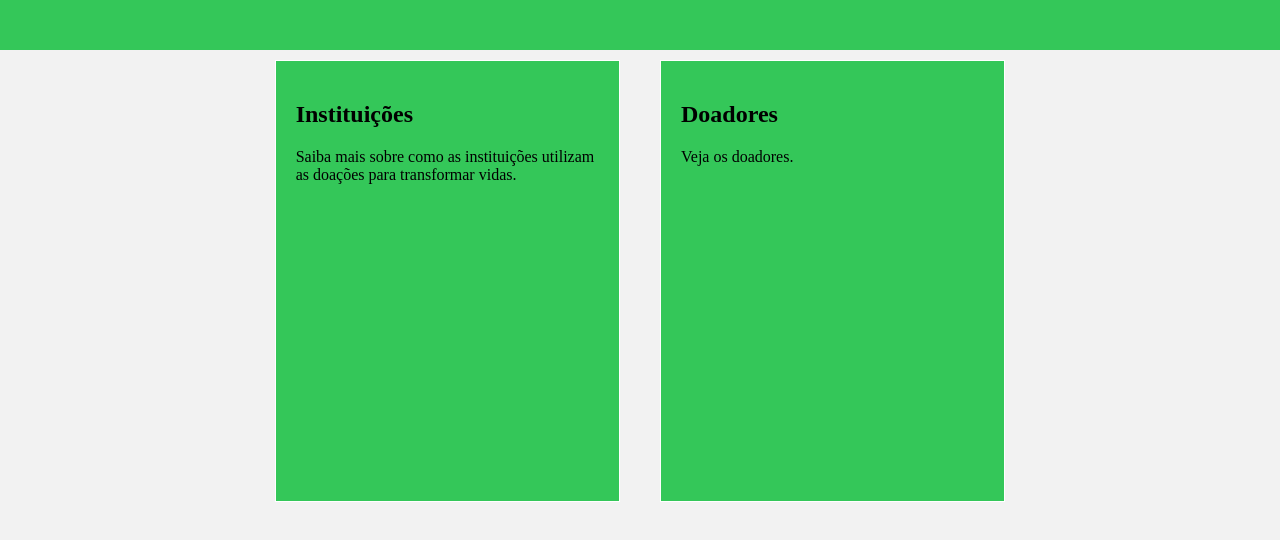
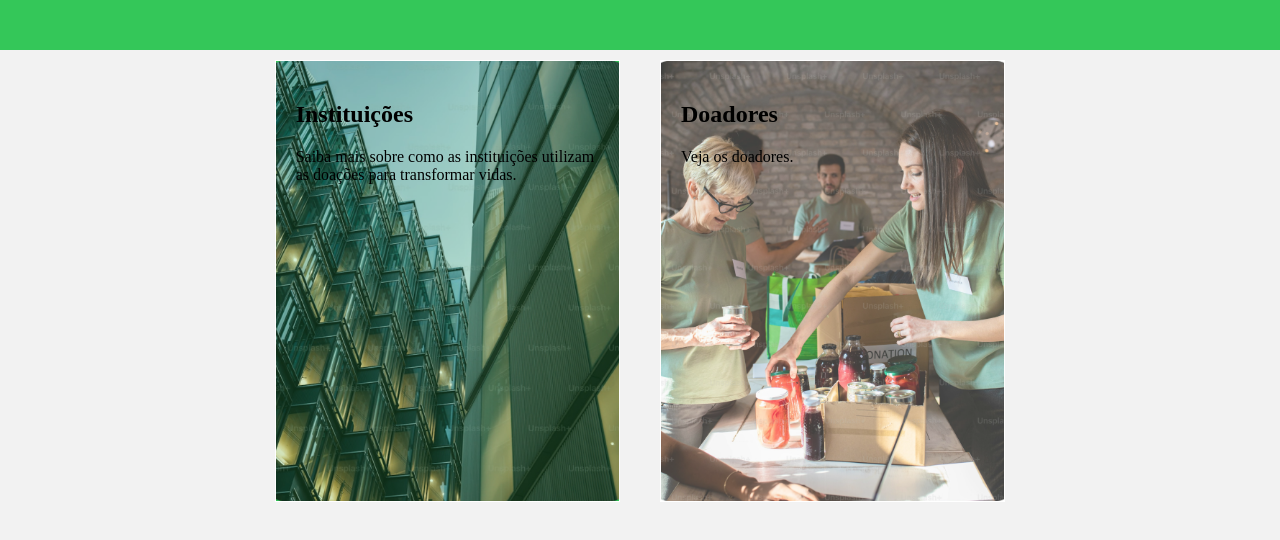
Before and after one commit to nahzuma/Doe.App, a plain HTML site: page menu.html in a window 1280 px wide. Drawn offline with Linux system fonts and the light colour scheme.

Commit message:
adicionei imagens ás caixas

```diff
--- a/menu.css
+++ b/menu.css
@@ -32,13 +32,22 @@ body {
 }
 
 .box1 {
-	background-color: #34C759; /* light gray background */
+	background-color: #34C759;
+	background-image: url(imagens/empresas.png);
+	background-size: cover;
+	background-position: center;
 }
 
 .box2 {
-	background-color: #34C759; /* darker gray background */
+	background-image: url(imagens/doadores.png);
+	background-size: cover;
+	background-position: center;
 }
 .box:hover {
-	transform: scale(1.1); /* scale up on hover */
-	box-shadow: 0 0 10px rgba(0, 0, 0, 0.2); /* add box shadow on hover */
+	transform: scale(1.1);
+	box-shadow: 0 0 10px rgba(0, 0, 0, 0.2);
 }
+
+.h2 {
+	color: #f2f2f2;
+}
```
Also changed, not shown: imagens/doadores.png (added), imagens/empresas.png (added).
